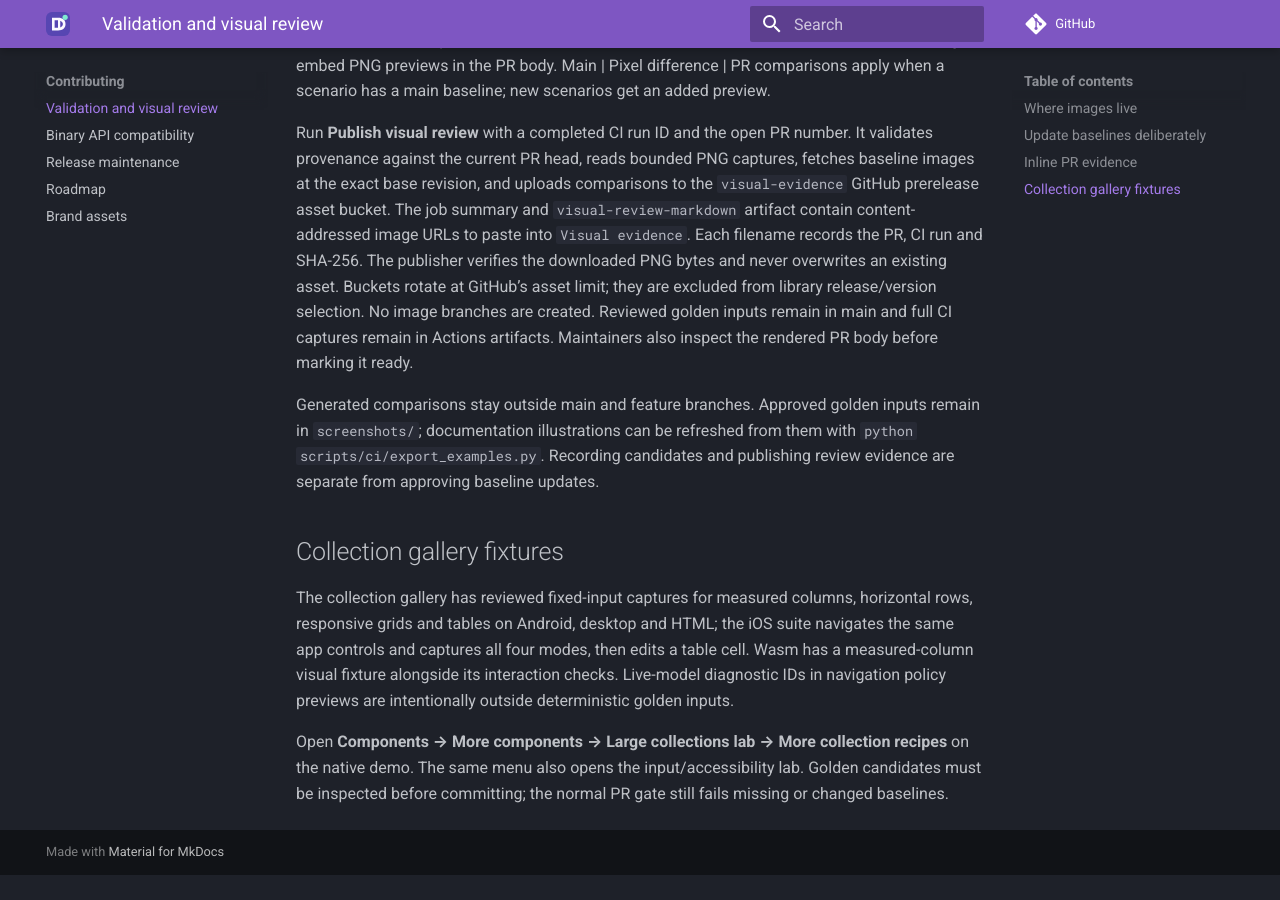
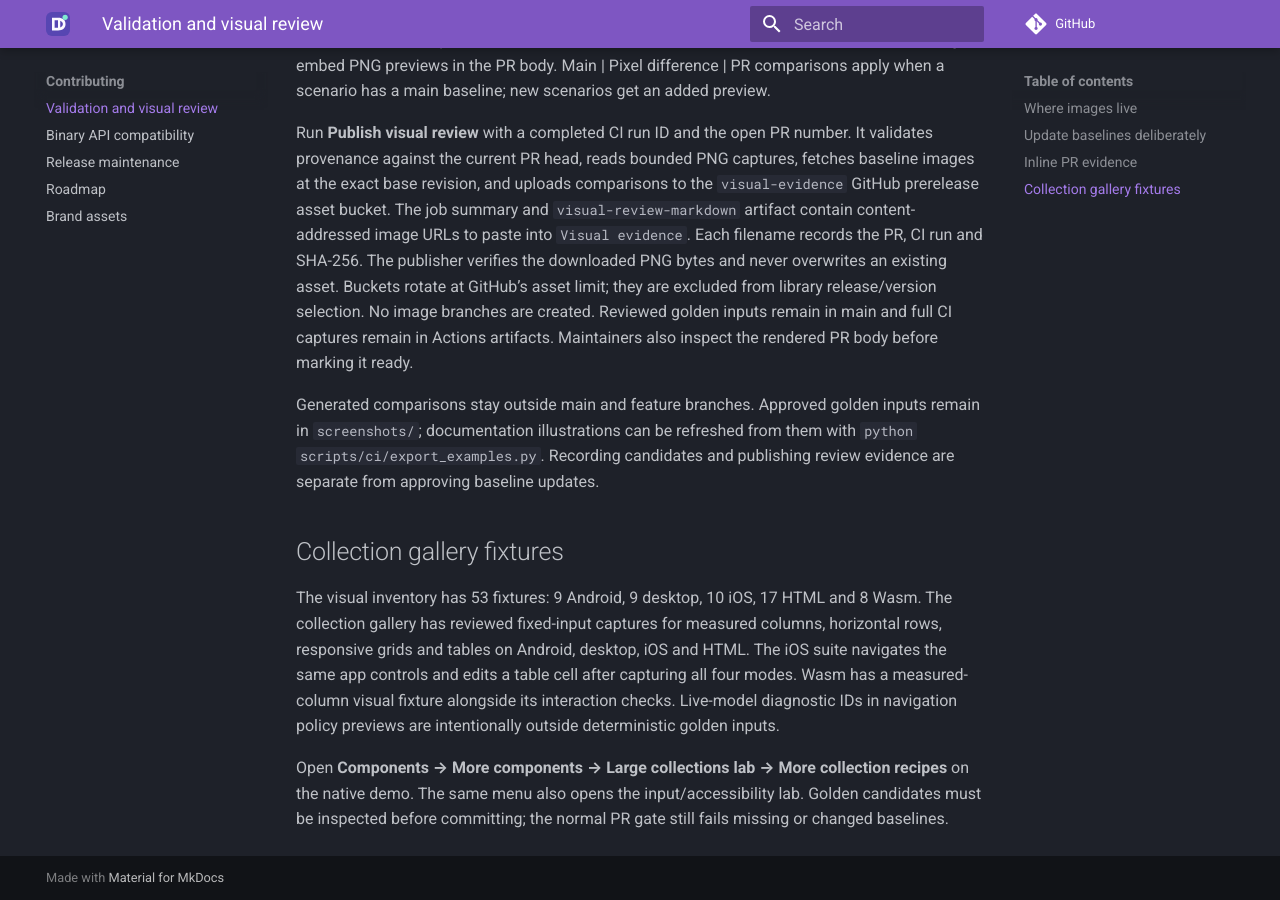
Before and after one commit to samuolis/domposable, an MkDocs documentation site: the page built from docs/validation.md, in a window 1280 px wide and 900 px high, scrolled down 2567 px. Built offline with MkDocs 1.6.1 and Material for MkDocs 9.7.7, drawn with Linux system fonts in a browser that asks for light colours; comment, search, counter and statistics services are not loaded; before the commit the page ends 3442 px from its top, so only the background shows below that; some of the changed text lies outside the part shown.

Commit message:
Add inspected iOS row grid and table baselines

```diff
--- a/docs/validation.md
+++ b/docs/validation.md
@@ -4,7 +4,7 @@
 
 - Required ktlint, detekt and Android lint checks enforce source formatting and correctness. Kover line/branch gates and individual core package floors prevent coverage regressions; [test coverage](coverage.md) explains scope and reports.
 - Shared JVM tests cover adaptive rules, modifier ordering, entry lifetime/saveables and optional ViewModels.
-- Android native-graphics Robolectric tests exercise feature input/back navigation and capture four scenes, including the storefront.
+- Android native-graphics Robolectric tests exercise feature input/back navigation and capture the workspace, component menus, storefront and collection layouts.
 - iOS XCUITest verifies native input, rotation and recipe navigation, and captures portrait/landscape scenes on iPad mini A17 Pro with **iOS 26.5**.
 - Browser behavior and axe accessibility checks run in Chromium, Firefox and WebKit. They cover wrapping, semantic landmarks/links, modal focus, tab keyboard behavior, adaptive drafts, hash history, path deep links/reload under a base path, and feature switching on the generated comparison page. Wasm fixture switching is checked in Chromium.
 - Visual comparisons cover **Android, iOS, JVM desktop, semantic HTML and Wasm**. HTML fixtures include phone/tablet/wide views, list/detail and a dialog. Wasm checks startup/errors and phone/wide rendering.
@@ -52,6 +52,6 @@
 
 ## Collection gallery fixtures
 
-The collection gallery has reviewed fixed-input captures for measured columns, horizontal rows, responsive grids and tables on Android, desktop and HTML; the iOS suite navigates the same app controls and captures all four modes, then edits a table cell. Wasm has a measured-column visual fixture alongside its interaction checks. Live-model diagnostic IDs in navigation policy previews are intentionally outside deterministic golden inputs.
+The visual inventory has 53 fixtures: 9 Android, 9 desktop, 10 iOS, 17 HTML and 8 Wasm. The collection gallery has reviewed fixed-input captures for measured columns, horizontal rows, responsive grids and tables on Android, desktop, iOS and HTML. The iOS suite navigates the same app controls and edits a table cell after capturing all four modes. Wasm has a measured-column visual fixture alongside its interaction checks. Live-model diagnostic IDs in navigation policy previews are intentionally outside deterministic golden inputs.
 
 Open **Components → More components → Large collections lab → More collection recipes** on the native demo. The same menu also opens the input/accessibility lab. Golden candidates must be inspected before committing; the normal PR gate still fails missing or changed baselines.
```
Also changed, not shown: docs/migration.md (+1 -1 lines), screenshots/ios/collection-grid.png (added), screenshots/ios/collection-row.png (added), screenshots/ios/collection-table.png (added).
